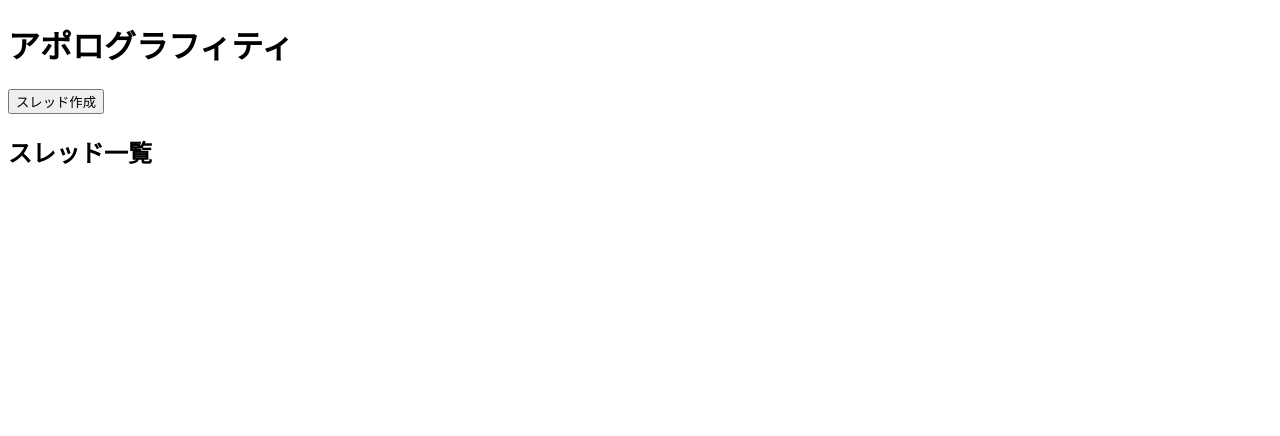
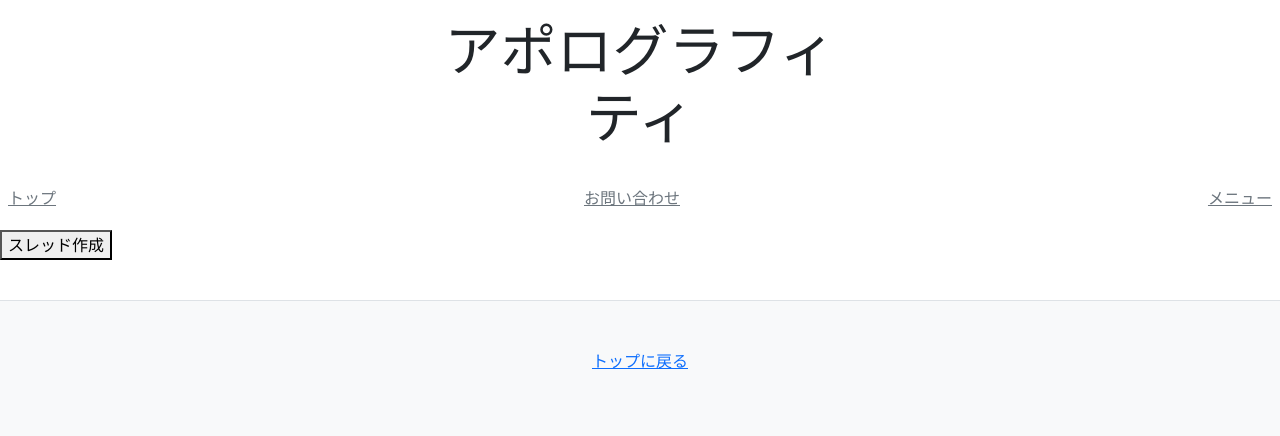
Before and after one commit to k-s-p/myproject1, a Django app: page /pgfansite/ in a window 1280 px wide. Shown: the top 436 px of the page. Run offline with Django 3.2, Linux system fonts and the light colour scheme; data that the repository does not hold is empty; some libraries are stand-ins or nearby versions.

Commit message:
add base.html and bootstrap

```diff
--- /dev/null
+++ b/myproject1/pgfansite/templates/pgfansite/base.html
@@ -0,0 +1,21 @@
+<!doctype html>
+<html lang="ja">
+  <head>
+    <!-- Required meta tags -->
+    <meta charset="utf-8">
+    <meta name="viewport" content="width=device-width, initial-scale=1">
+
+    <!-- Bootstrap CSS -->
+    <link href="https://cdn.jsdelivr.net/npm/bootstrap@5.0.0-beta1/dist/css/bootstrap.min.css" rel="stylesheet" integrity="sha384-giJF6kkoqNQ00vy+HMDP7azOuL0xtbfIcaT9wjKHr8RbDVddVHyTfAAsrekwKmP1" crossorigin="anonymous">
+
+    <title>アポログラフィティ</title>
+  </head>
+  <body>
+    {% include 'pgfansite/snippets/header.html' %}
+
+    {% block content %}
+    {% endblock %}
+
+    {% include 'pgfansite/snippets/footer.html' %}
+  </body>
+</html>
--- a/myproject1/pgfansite/templates/pgfansite/detail.html
+++ b/myproject1/pgfansite/templates/pgfansite/detail.html
@@ -25,6 +25,5 @@
            <p><input type="submit" value="投稿する"></p>
            {% csrf_token %}
         </form>
-
     </body>
 </html>
--- a/myproject1/pgfansite/templates/pgfansite/index.html
+++ b/myproject1/pgfansite/templates/pgfansite/index.html
@@ -1,15 +1,39 @@
-<!DOCTYPE html>
-<html lang = "ja-jp">
-    <head>
-        <title>アポログラフィティ</title>
-    </head>
-    <body>
-        <h1>アポログラフィティ</h1>
+{% extends 'pgfansite/base.html' %}
+
+{% block content %}
+
+<!-- <h1>アポログラフィティ</h1> -->
 <p>
     <button type="button" onclick=location.href="{% url 'pgfansite:thread' %}">スレッド作成</button>
 </p>
 
-        <h2>スレッド一覧</h2>
+<div class="row mb-3">
+    {% for thread in threads.all %}
+    <div class="col-md-4">
+        <div class="row g-0 border rounded overflow-hidden flex-md-row
+        mb-4 shadow-sm h-md-250 position-relative">
+            <div class="col p-4 d-flex flex-column position-static">
+                <a href="{% url 'pgfansite:detail' thread.id %}" class="stretched-link">
+                    <p>{{ thread.title }}({{ thread.response_count }})</p>
+                </a>
+                {% if thread.image.url != None %}
+                    <img src="{{ thread.image.url }}" class="rounded float-left" style="max-height: 150px; max-width: 150px;"/>
+                {% endif %}
+            </div>
+            <div class="col p-4 d-flex flex-column position-static">
+                <!-- <div class="mb-1 text-muted">11/12</div> -->
+                <p class="col d-flex align-items-center">{{ thread.summary }}</p>
+                <p class="card-text mb-auto">{{ thread.username }}:{{ thread.updatedttm }}</p>
+                <!-- <a href="#" class="stretched-link">続きを読む</a> -->
+            </div>
+        </div>
+    </div>
+    {% endfor %}
+</div>
+
+
+
+<!-- <h2>スレッド一覧</h2>
 <ul class="thread_list">
 {% for thread in threads.all %}
     <li class="main_list">
@@ -26,6 +50,6 @@
         </p>
     </li>
 {% endfor %}
-        </ul>
-    </body>
-</html>
+</ul> -->
+
+{% endblock %}
--- /dev/null
+++ b/myproject1/pgfansite/templates/pgfansite/snippets/footer.html
@@ -0,0 +1,14 @@
+<footer class="border-top py-5 text-center bg-light mt-4">
+    <p>
+        <a href="/">トップに戻る</a>
+    </p>
+</footer>
+
+<!-- Optional JavaScript; choose one of the two! -->
+
+<!-- Option 1: Bootstrap Bundle with Popper -->
+<script src="https://cdn.jsdelivr.net/npm/bootstrap@5.0.0-beta1/dist/js/bootstrap.bundle.min.js" integrity="sha384-ygbV9kiqUc6oa4msXn9868pTtWMgiQaeYH7/t7LECLbyPA2x65Kgf80OJFdroafW" crossorigin="anonymous"></script>
+
+<!-- Option 2: Separate Popper and Bootstrap JS -->
+<script src="https://cdn.jsdelivr.net/npm/@popperjs/core@2.5.4/dist/umd/popper.min.js" integrity="sha384-q2kxQ16AaE6UbzuKqyBE9/u/KzioAlnx2maXQHiDX9d4/zp8Ok3f+M7DPm+Ib6IU" crossorigin="anonymous"></script>
+<script src="https://cdn.jsdelivr.net/npm/bootstrap@5.0.0-beta1/dist/js/bootstrap.min.js" integrity="sha384-pQQkAEnwaBkjpqZ8RU1fF1AKtTcHJwFl3pblpTlHXybJjHpMYo79HY3hIi4NKxyj" crossorigin="anonymous"></script>
--- /dev/null
+++ b/myproject1/pgfansite/templates/pgfansite/snippets/header.html
@@ -0,0 +1,14 @@
+<header class="py-3">
+    <div class="row flex-nowrap justify-content-center align-item-center">
+        <div class="col-4 text-center">
+            <h1 class="display-4 font-italic">アポログラフィティ</h1>
+        </div>
+    </div>
+</header>
+<div class="py-1 mb-2">
+    <nav class="nav d-flex justify-content-between">
+        <a class="p-2 link-secondary" href="#">トップ</a>
+        <a class="p-2 link-secondary" href="#">お問い合わせ</a>
+        <a class="p-2 link-secondary" href="#">メニュー</a>
+    </nav>
+</div>
```
Lines whose indentation alone changed are shown as unchanged.
